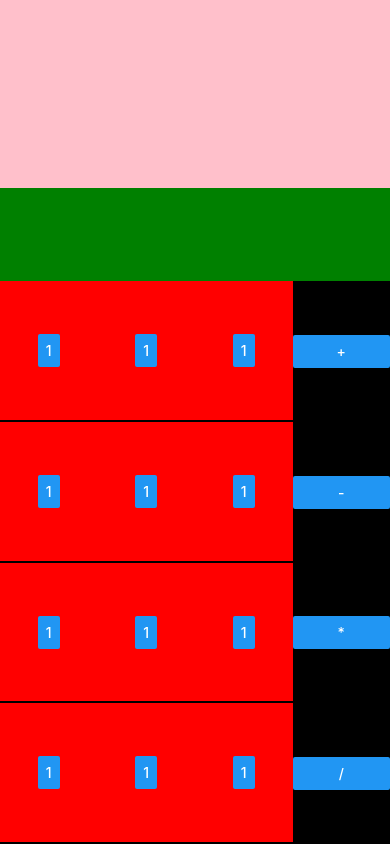
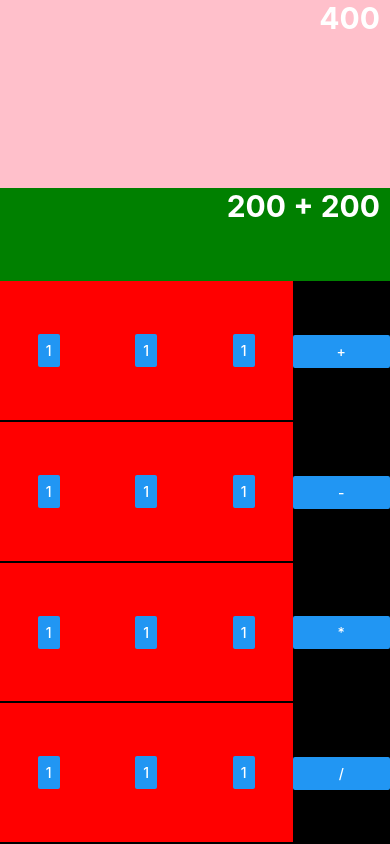
Before and after one commit to conoroshea1996/React-native-Calculator, a React Native app: screen / in a window 390 px wide. Built offline with nearby package versions, Linux system fonts and the light colour scheme.

Commit message:
Use SafeAreaView to prevent content from going offscreen on ios

```diff
--- a/App.js
+++ b/App.js
@@ -10,7 +10,9 @@ import React from 'react';
 import {
   StyleSheet,
   View,
-  Button
+  Text,
+  Button,
+  SafeAreaView
 } from 'react-native';
 
 import {
@@ -23,9 +25,14 @@ import {
 
 const App = () => {
   return (
+    <SafeAreaView style={styles.container} >
       <View style={styles.container}>
-      <View style={styles.result}></View>
-      <View style={styles.calculation} ></View>
+        <View style={styles.result}>
+          <Text style={styles.resultText}>400</Text>
+        </View>
+        <View style={styles.calculation} >
+          <Text style={styles.calculationText}>200 + 200</Text>
+        </View>
         <View style={styles.buttons} >
           <View style={styles.numbers}>
             <View style={styles.rows} >
@@ -57,20 +64,35 @@ const App = () => {
           </View>
         </View>
       </View>
+    </SafeAreaView>
   );
 };
 
 const styles = StyleSheet.create({
   container: {
-    flex: 1
+    flex: 1,
   },
   result: {
     flex: 2,
-    backgroundColor: 'pink'
+    backgroundColor: 'pink',
+    alignItems: 'flex-end',
+    paddingHorizontal: 10,
+  },
+  resultText: {
+    color: 'white',
+    fontSize: 30,
+    fontWeight: 'bold'
   },
   calculation: {
     flex: 1,
-    backgroundColor: 'green'
+    backgroundColor: 'green',
+    alignItems: 'flex-end',
+    paddingHorizontal: 10
+  },
+  calculationText: {
+    color: 'white',
+    fontSize: 30,
+    fontWeight: 'bold'
   },
   buttons: {
     flex: 6,
```
Lines whose indentation alone changed are shown as unchanged.
